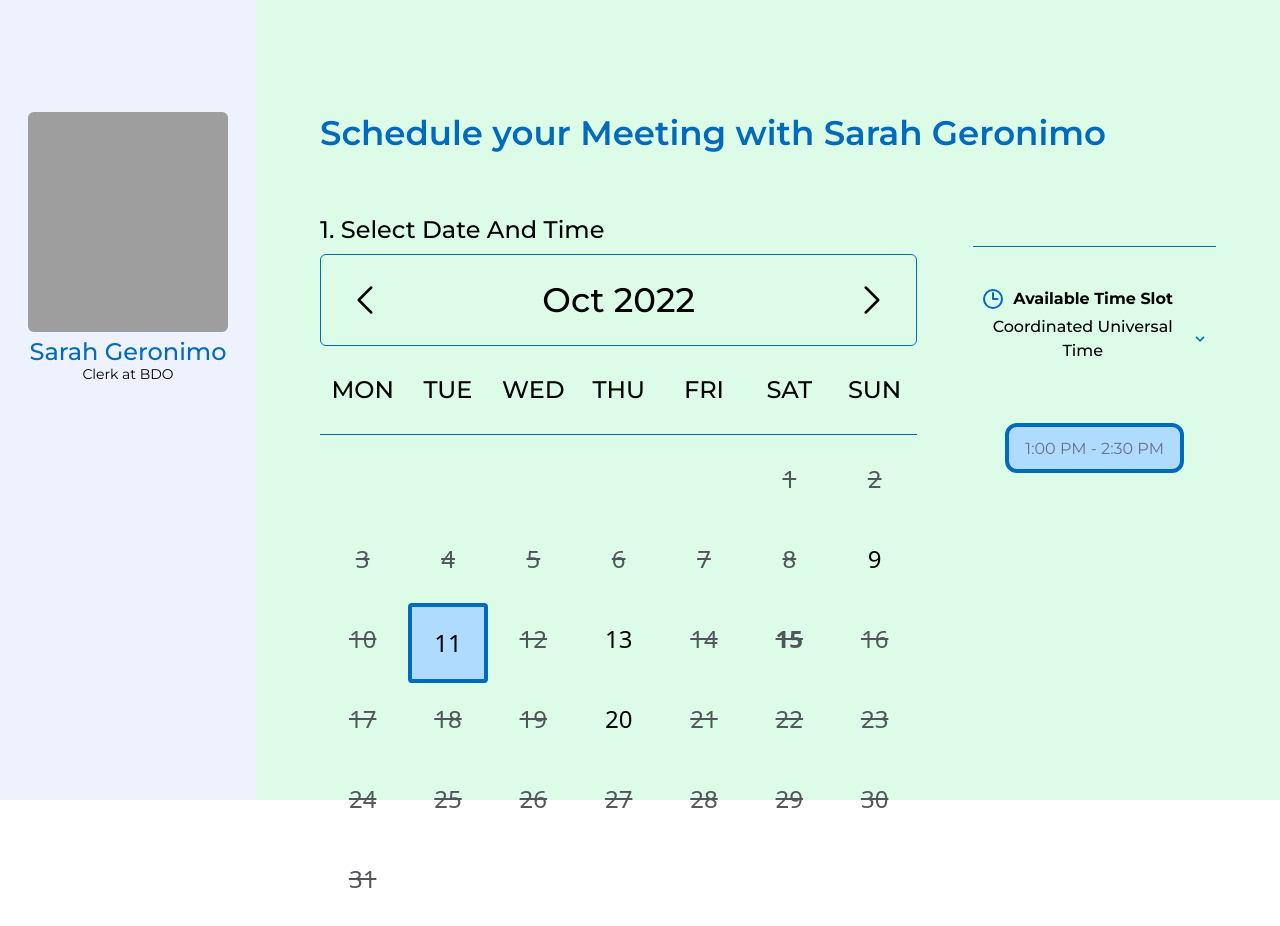
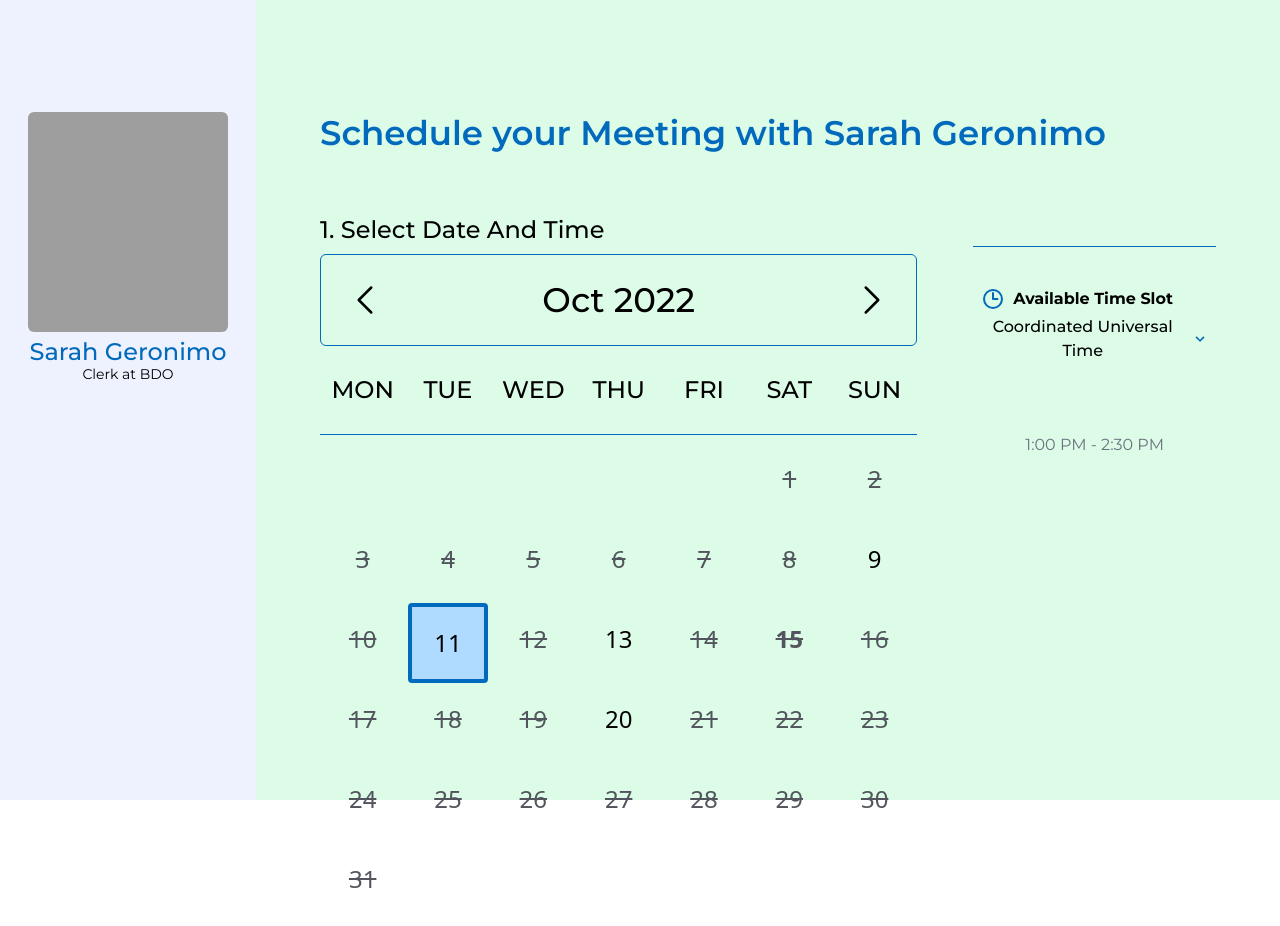
Before and after one commit to JasonXB/EF_Clone, a Next.js app: page /book-meeting/412 in a window 1280 px wide. Both pictures are taken after a click on the button "11". Shown: the top 926 px of the page. Built offline with nearby package versions, Linux system fonts and the light colour scheme; grey boxes are pictures that could not be loaded; what tw-elements would draw is missing.

Commit message:
done with conditional styling when selecting a time slot --> add blue border when clicking a time slot

```diff
--- a/src/components/calendar/DateSlot.jsx
+++ b/src/components/calendar/DateSlot.jsx
@@ -7,8 +7,8 @@ import {
   isToday,
   parseISO,
 } from 'date-fns';
-
 import { CalendarContext } from '../../../state-management/ReactContext/CalendarContext';
+import { TimezoneContext } from '../../../state-management/ReactContext/TimezoneContext';
 
 function classNames(...classes) {
   return classes.filter(Boolean).join(' ');
@@ -26,11 +26,18 @@ let colStartClasses = [
 
 const DateSlot = ({ day, dayIndex, availabilities }) => {
   const { selectedDay, setSelectedDay } = useContext(CalendarContext);
+  const { setSelectedTimeSlot } = useContext(TimezoneContext);
 
   //check if there is availability in a date by referring to the availabilities prop
   let isAvailable = availabilities.some((availability) =>
     isSameDay(parseISO(availability.startDatetime), day)
   );
+
+  //select date event handler-----------------
+  const selectDate = () => {
+    setSelectedDay(day);
+    setSelectedTimeSlot({}); //reset the selected time slot whenever a date is clicked so that there is no time slot selected by default
+  };
 
   return (
     <div
@@ -39,7 +46,7 @@ const DateSlot = ({ day, dayIndex, availabilities }) => {
     >
       <button
         type="button"
-        onClick={() => setSelectedDay(day)}
+        onClick={selectDate}
         className={classNames(
           // ----- BACKGROUND CONDITIONS -----
           //selected day is today
--- a/src/components/timeSlots/TimeSlot.jsx
+++ b/src/components/timeSlots/TimeSlot.jsx
@@ -3,17 +3,19 @@
     https://xd.adobe.com/view/748b20f6-3f12-4c04-a128-f3ecbec94ef2-21d8/screen/962caf43-9fe9-44ed-93c5-e08de2342056/?hints=off
 */
 import { useContext } from 'react';
+import { format } from 'date-fns';
+import { utcToZonedTime } from 'date-fns-tz';
+import { TimezoneContext } from '../../../state-management/ReactContext/TimezoneContext';
 
-import { format, parseISO } from 'date-fns';
-
-import { utcToZonedTime } from 'date-fns-tz';
-
-import { TimezoneContext } from '../../../state-management/ReactContext/TimezoneContext';
+function classNames(...classes) {
+  return classes.filter(Boolean).join(' ');
+}
 
 const TimeSlot = ({ meeting }) => {
   const { selectedTimeSlot, setSelectedTimeSlot, IANACounterpart } =
     useContext(TimezoneContext);
 
+  //converted timezones by referring to the useState variable IANACounterpart-------------
   const convertedStartTime = utcToZonedTime(
     meeting.startDatetime,
     IANACounterpart
@@ -29,22 +31,21 @@ const TimeSlot = ({ meeting }) => {
     console.log(selectedTimeSlot);
   };
 
-  //handle the styling condition for showing the border
-  let selectedStyle = 'bg-primary-5 border-4 border-primary-1';
-
-  const dateMatcher = {
-    startDatetime: meeting.startDatetime,
-    endDatetime: meeting.endDatetime,
+  const isTimeSlotSelected = () => {
+    return (
+      meeting.startDatetime === selectedTimeSlot.startDatetime &&
+      meeting.endDatetime === selectedTimeSlot.endDatetime
+    );
   };
 
-  // console.log(
-  //   dateMatcher.startDatetime === selectedTimeSlot.startDatetime &&
-  //     dateMatcher.endDatetime === selectedTimeSlot.endDatetime
-  // );
+  console.log(isTimeSlotSelected());
 
   return (
     <button
-      className={`flex items-center px-4 py-2 space-x-4 group rounded-xl focus-within:bg-gray-100 hover:bg-gray-100 ${selectedStyle}`}
+      className={classNames(
+        isTimeSlotSelected() && 'bg-primary-5 border-4 border-primary-1',
+        `flex items-center px-4 py-2 space-x-4 group rounded-xl focus-within:bg-gray-100 hover:bg-gray-100`
+      )}
       onClick={selectTimeSlot}
     >
       <div className="flex-auto">
```
